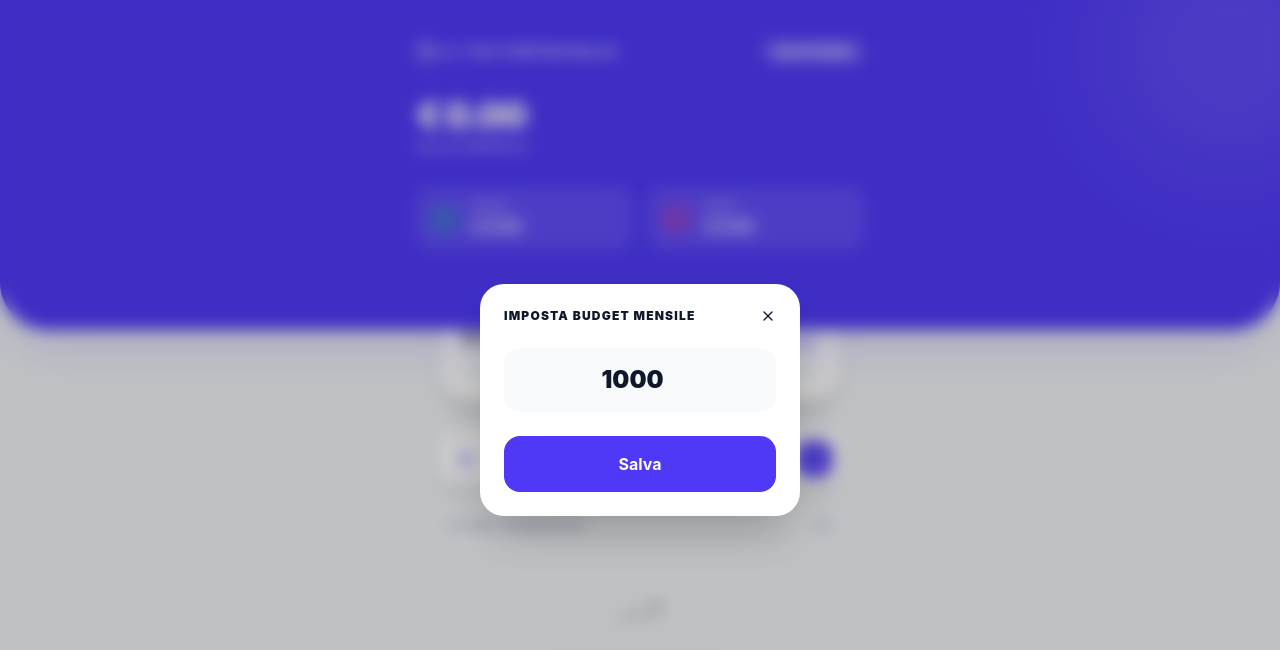
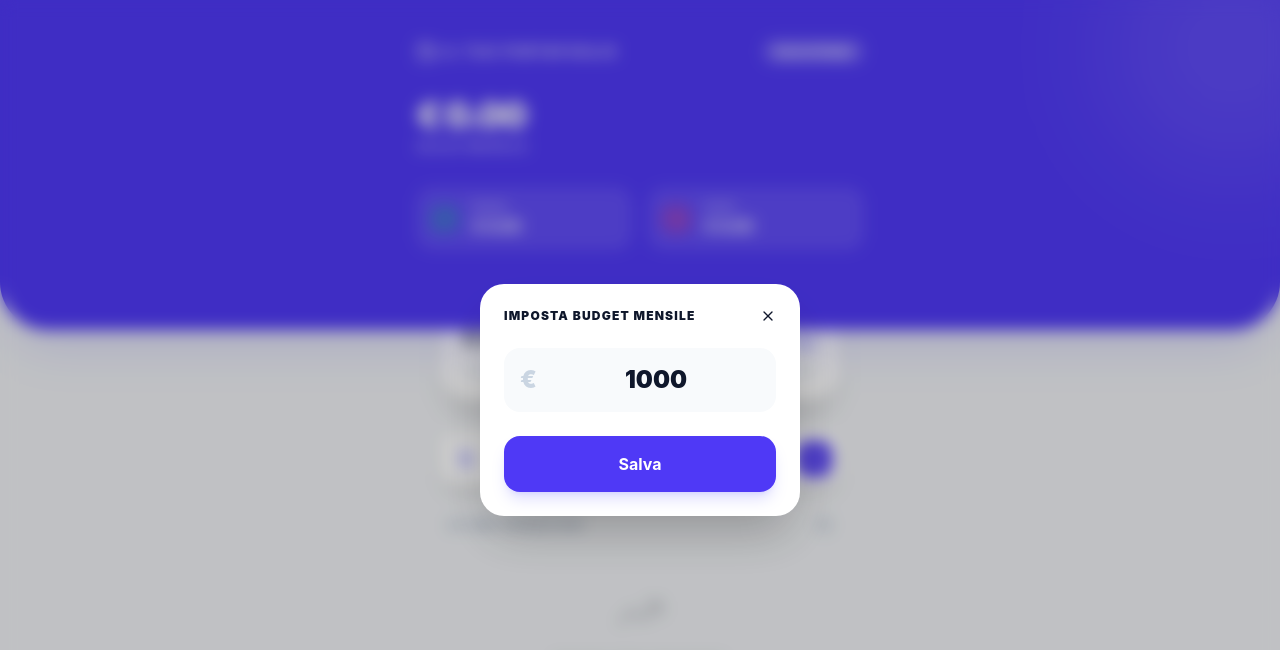
Before and after one commit to massimo12c/prome, a React (Vite) app: page / in a window 1280 px wide. Both pictures are taken after a click on the button "Imposta Budget". Shown: the top 650 px of the page. Built offline with nearby package versions, Linux system fonts and the light colour scheme.

Commit message:
Fix budget input and modal usability

```diff
--- a/src/App.tsx
+++ b/src/App.tsx
@@ -33,6 +33,7 @@ function App() {
     const saved = localStorage.getItem('monthly_budget');
     return saved ? JSON.parse(saved) : 1000;
   });
+  const [tempBudget, setTempBudget] = useState<string>(budget.toString());
   const [showBudgetEdit, setShowBudgetEdit] = useState(false);
   const [isIOS, setIsIOS] = useState(false);
   const [isStandalone, setIsStandalone] = useState(false);
@@ -85,6 +86,19 @@ function App() {
     setTransactions(transactions.filter(t => t.id !== id));
   };
 
+  const handleOpenBudgetModal = () => {
+    setTempBudget(budget.toString());
+    setShowBudgetEdit(true);
+  };
+
+  const handleSaveBudget = () => {
+    const newBudget = parseFloat(tempBudget);
+    if (!isNaN(newBudget) && newBudget > 0) {
+      setBudget(newBudget);
+      setShowBudgetEdit(false);
+    }
+  };
+
   const currentMonthTransactions = transactions.filter(t => {
     const date = new Date(t.timestamp);
     const now = new Date();
@@ -115,7 +129,7 @@ function App() {
               <span className="text-sm font-bold opacity-80 tracking-widest uppercase">Il tuo Portafoglio</span>
             </div>
             <button
-              onClick={() => setShowBudgetEdit(true)}
+              onClick={handleOpenBudgetModal}
               className="bg-white/20 hover:bg-white/30 px-3 py-1 rounded-full text-[10px] font-bold transition-all"
             >
               Imposta Budget
@@ -252,15 +266,21 @@ function App() {
                 <h4 className="font-black uppercase tracking-widest text-xs">Imposta Budget Mensile</h4>
                 <button onClick={() => setShowBudgetEdit(false)}><X className="w-4 h-4" /></button>
               </div>
-              <input
-                type="number"
-                className="w-full bg-slate-50 dark:bg-slate-900 border-none rounded-2xl py-4 px-4 text-center text-2xl font-black mb-6"
-                value={budget}
-                onChange={(e) => setBudget(Number(e.target.value))}
-              />
+              <div className="relative mb-6">
+                <span className="absolute left-4 top-1/2 -translate-y-1/2 text-2xl font-black text-slate-300 dark:text-slate-700">€</span>
+                <input
+                  type="text"
+                  inputMode="decimal"
+                  className="w-full bg-slate-50 dark:bg-slate-900 border-none rounded-2xl py-4 pl-12 pr-4 text-center text-2xl font-black"
+                  value={tempBudget}
+                  onChange={(e) => setTempBudget(e.target.value)}
+                  placeholder="0.00"
+                />
+              </div>
               <button
-                onClick={() => setShowBudgetEdit(false)}
-                className="w-full bg-indigo-600 text-white py-4 rounded-2xl font-bold"
+                onClick={handleSaveBudget}
+                disabled={!tempBudget || isNaN(parseFloat(tempBudget))}
+                className="w-full bg-indigo-600 disabled:opacity-50 text-white py-4 rounded-2xl font-bold transition-all active:scale-95 shadow-lg shadow-indigo-500/20"
               >
                 Salva
               </button>
```
